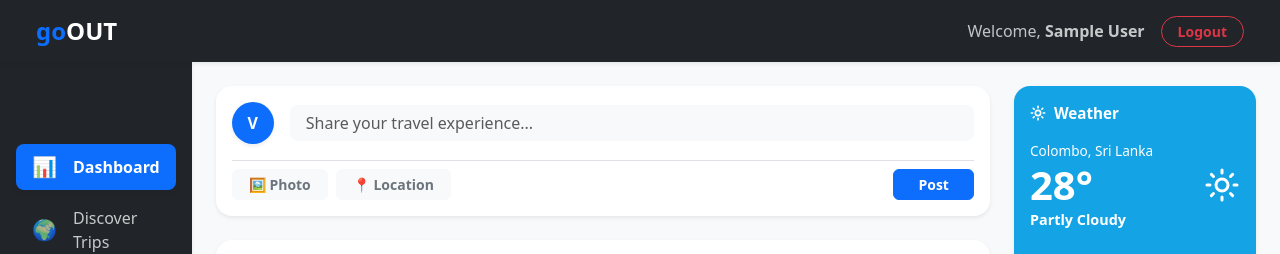
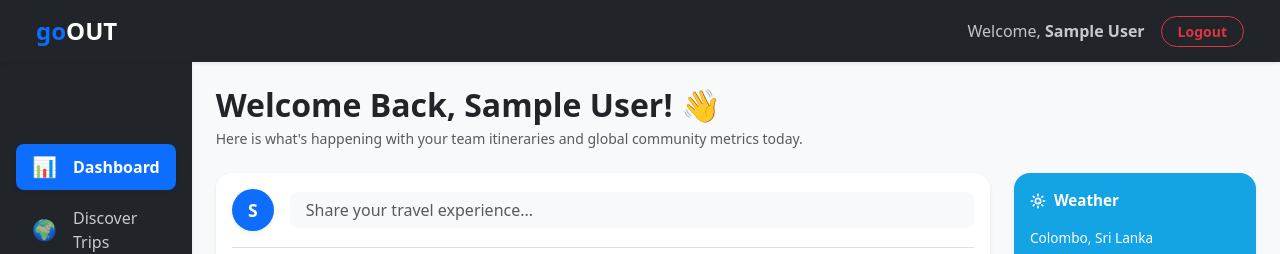
Before and after one commit to Vishwa-738/goOUT-frontend, a React (Vite) app: page /dashboard in a window 1280 px wide. Shown: the top 254 px of the page. Built offline with nearby package versions, Linux system fonts and the light colour scheme; sample sign-in values are in the browser's storage.

Commit message:
feat: synchronize core custom Dashboard social feed layouts with dynamic session auth layers

```diff
--- a/src/pages/Dashboard.jsx
+++ b/src/pages/Dashboard.jsx
@@ -1,7 +1,14 @@
 // src/pages/Dashboard.jsx
-import React from 'react';
+import React, { useState } from 'react';
+import { useAuth } from '../context/AuthContext';
 
 function Dashboard() {
+  const { user } = useAuth(); // Connects cleanly with our central session state engine
+  const [postText, setPostText] = useState('');
+
+  // Extract the first initial of the logged-in user's name (Fallback to 'U' for User)
+  const userInitial = user?.name ? user.name.charAt(0).toUpperCase() : 'U';
+
   const travelPosts = [
     {
       id: 1,
@@ -15,8 +22,21 @@ function Dashboard() {
     }
   ];
 
+  const handlePostSubmit = (e) => {
+    e.preventDefault();
+    if (!postText.trim()) return;
+    console.log('Publishing new feed payload:', postText);
+    setPostText(''); // Flushes field clear on success
+  };
+
   return (
     <div className="container-fluid px-0">
+      {/* Top Banner: Greeting panel connecting context data pipeline metrics */}
+      <div className="mb-4">
+        <h2 className="fw-bold text-dark mb-1">Welcome Back, {user?.name || 'Explorer'}! 👋</h2>
+        <p className="text-muted small mb-0">Here is what's happening with your team itineraries and global community metrics today.</p>
+      </div>
+
       <div className="row g-4">
 
         {/* LEFT COLUMN: Main Community Feed */}
@@ -25,13 +45,16 @@ function Dashboard() {
           {/* Create Post Card */}
           <div className="card shadow-sm border-0 rounded-4 p-3 mb-4 bg-white">
             <div className="d-flex gap-3 align-items-center mb-3">
-              <div className="bg-primary text-white rounded-circle d-flex align-items-center justify-content-center fw-bold shadow-sm" style={{ width: '42px', height: '42px', minWidth: '42px' }}>
-                V
+              {/* Dynamic user profile circle reflecting actual state avatar layers */}
+              <div className="bg-primary text-white rounded-circle d-flex align-items-center justify-content-center fw-bold shadow-sm" style={{ width: '42px', height: '42px', minWidth: '42px', fontSize: '1.1rem' }}>
+                {userInitial}
               </div>
               <input
                 type="text"
                 className="form-control bg-light border-0 py-2.5 px-3 rounded-3 fs-6"
                 placeholder="Share your travel experience..."
+                value={postText}
+                onChange={(e) => setPostText(e.target.value)}
               />
             </div>
             <div className="d-flex justify-content-between align-items-center border-top pt-2">
@@ -39,7 +62,7 @@ function Dashboard() {
                 <button className="btn btn-light btn-sm text-secondary fw-semibold px-3 rounded-2">🖼️ Photo</button>
                 <button className="btn btn-light btn-sm text-secondary fw-semibold px-3 rounded-2">📍 Location</button>
               </div>
-              <button className="btn btn-primary btn-sm px-4 fw-semibold rounded-2">Post</button>
+              <button onClick={handlePostSubmit} className="btn btn-primary btn-sm px-4 fw-semibold rounded-2">Post</button>
             </div>
           </div>
 
@@ -48,7 +71,7 @@ function Dashboard() {
             <div key={post.id} className="card shadow-sm border-0 rounded-4 p-4 mb-4 bg-white">
               <div className="d-flex align-items-center gap-3 mb-3">
                 <div className="bg-secondary text-white rounded-circle d-flex align-items-center justify-content-center fw-bold" style={{ width: '42px', height: '42px' }}>
-                  S
+                  {post.author.charAt(0)}
                 </div>
                 <div>
                   <h6 className="fw-bold text-dark mb-0">{post.author}</h6>
@@ -122,7 +145,7 @@ function Dashboard() {
             </div>
           </div>
 
-          {/* Platform Travel Stats Widget - Updated matching image_0b9da4.png */}
+          {/* Platform Travel Stats Widget */}
           <div className="card shadow-sm border-0 rounded-4 p-3 bg-white mb-4">
             <h6 className="fw-bold text-dark mb-3" style={{ fontSize: '1.15rem' }}>Travel Stats</h6>
             <div className="d-flex flex-column gap-3">
@@ -149,7 +172,7 @@ function Dashboard() {
                 </div>
               </div>
 
-              {/* Avg Budget Element (NEW) */}
+              {/* Avg Budget Element */}
               <div className="d-flex align-items-center gap-3">
                 <div className="rounded-4 d-flex align-items-center justify-content-center text-white shadow-sm fw-bold fs-5" style={{ width: '42px', height: '42px', backgroundColor: '#a855f7', minWidth: '42px' }}>
                   $
@@ -163,7 +186,7 @@ function Dashboard() {
             </div>
           </div>
 
-          {/* Trending Destinations Widget - Updated matching image_0b9da4.png */}
+          {/* Trending Destinations Widget */}
           <div className="card shadow-sm border-0 rounded-4 p-4 bg-white">
             <h5 className="fw-bold text-dark mb-4" style={{ fontSize: '1.35rem', letterSpacing: '-0.3px' }}>Trending Destinations</h5>
             <div className="d-flex flex-column gap-4">
@@ -174,7 +197,6 @@ function Dashboard() {
               ].map((item) => (
                 <div key={item.rank} className="d-flex align-items-center justify-content-between">
                   <div className="d-flex align-items-center gap-3">
-                    {/* Rounded Square Badge */}
                     <div
                       className="text-white d-flex align-items-center justify-content-center fw-bold rounded-3"
                       style={{ width: '40px', height: '40px', background: item.bg, fontSize: '1.1rem' }}
@@ -186,7 +208,6 @@ function Dashboard() {
                       <small className="text-muted style-text" style={{ fontSize: '0.85rem' }}>{item.counts}</small>
                     </div>
                   </div>
-                  {/* Green Vector Trend Metric Arrow Line */}
                   <span className="text-success small fw-bold d-flex align-items-center gap-1" style={{ fontSize: '0.9rem' }}>
                     <svg xmlns="http://www.w3.org/2000/svg" width="14" height="14" viewBox="0 0 24 24" fill="none" stroke="currentColor" strokeWidth="3" strokeLinecap="round" strokeLinejoin="round"><polyline points="22 7 13.5 15.5 8.5 10.5 2 17"/><polyline points="16 7 22 7 22 13"/></svg>
                     {item.trend}
```
